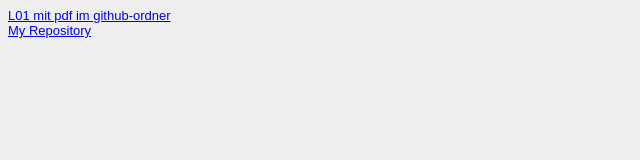
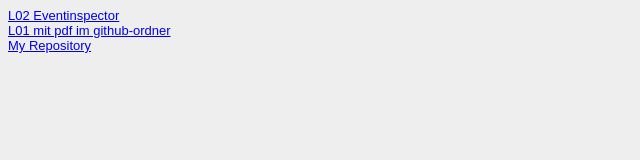
Before and after one commit to LauraKupferschmid/EIA_SOSE_23, a plain HTML site: page Steckbrief/steckbrief.htm in a window 1280 px wide. Shown: the whole page, without its empty margins (0-640 px from the left). Drawn offline with Linux system fonts and the light colour scheme.

Commit message:
Update steckbrief.htm

```diff
--- a/Steckbrief/steckbrief.htm
+++ b/Steckbrief/steckbrief.htm
@@ -14,6 +14,7 @@
 </head>
 
 <body>
+	<a href="https://laurakupferschmid.github.io/EIA_SOSE_23/L02_EventInspector/main.html" target="_blank">L02 Eventinspector</a> <br>
 	<a href="https://laurakupferschmid.github.io/EIA_SOSE_23/L01_ZufallsGedicht/RandomPoem.html" target="_blank">L01 mit pdf im github-ordner</a> <br>
 	<a href="https://github.com/LauraKupferschmid/EIA_SOSE_23.git" target="_blank" >My Repository</a>
 	<!-- Hier die Links zu den gelösten Aufgaben einstellen, aktuelle oben, alte stehen lassen! Format: Aufgabenbezeichnung, Datum -->
```
